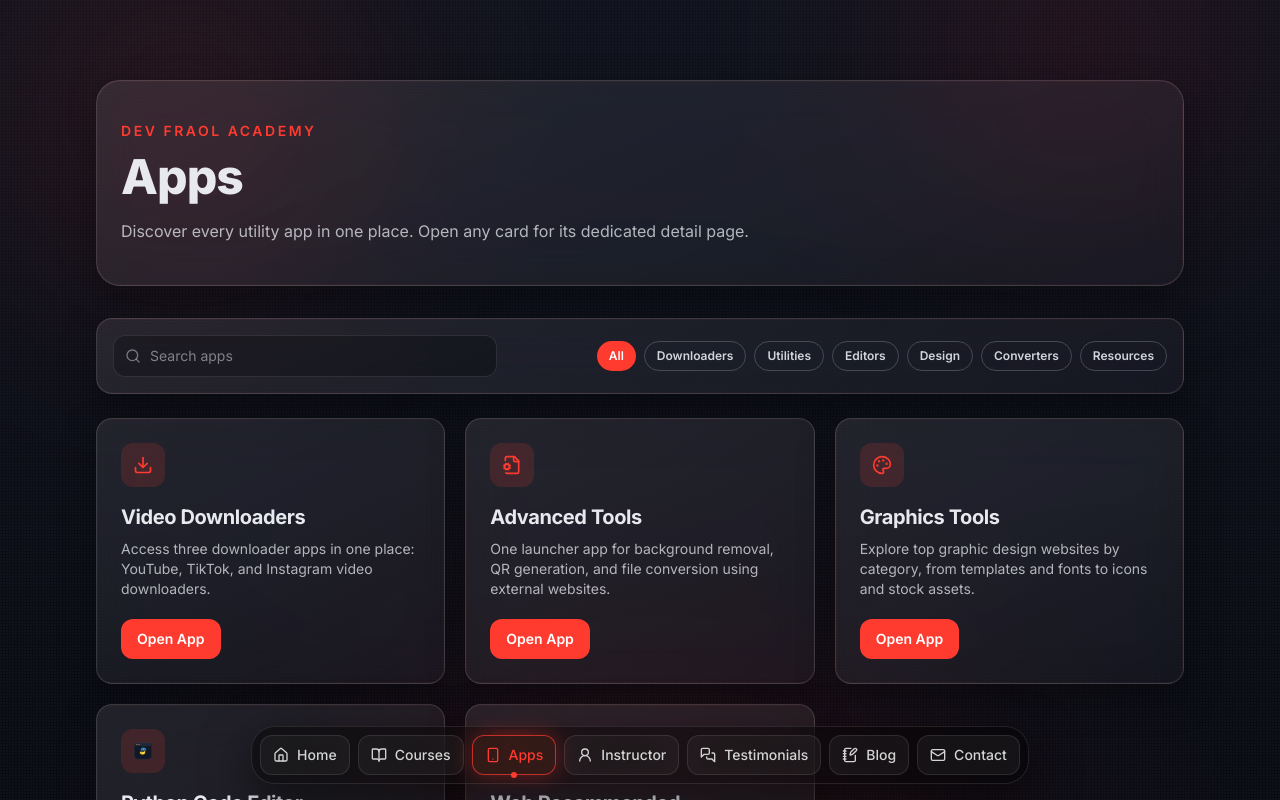
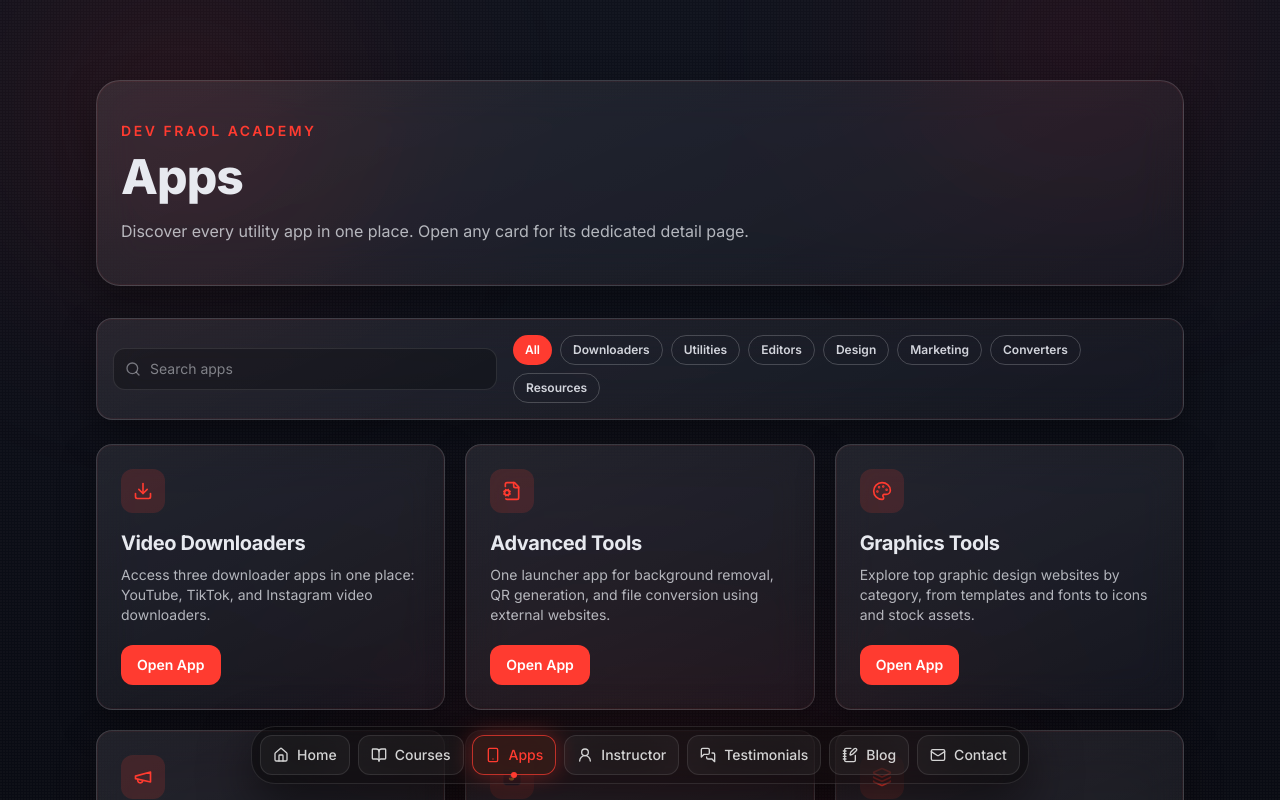
Before and after one commit to Fraol2728/devfraolweb, a React (Vite) app: page /apps in a window 1280 px wide. Shown: the top 800 px of the page. Built offline with nearby package versions, Linux system fonts and the light colour scheme.

Commit message:
Add Digital Marketing Tools app with categorized resources

```diff
--- a/src/data/apps.js
+++ b/src/data/apps.js
@@ -4,6 +4,7 @@ import {
   FileCog,
   Globe,
   Layers3,
+  Megaphone,
   Sparkles,
 } from "lucide-react";
 
@@ -60,6 +61,24 @@ export const appDetailPages = [
     resources: [
       { name: "Web Recommended", link: "/apps/web-recommended" },
       { name: "Advanced Tools", link: "/apps/advanced-tools" },
+    ],
+  },
+  {
+    id: "digital-marketing-tools",
+    route: "/apps/digital-marketing-tools",
+    name: "Digital Marketing Tools",
+    description: "Discover curated marketing websites for content, SEO, analytics, social media, email, and creative assets.",
+    category: "Marketing",
+    icon: Megaphone,
+    features: [
+      "Explore digital marketing resources grouped into practical categories.",
+      "Open trusted external websites in one click.",
+      "Quick access to content, SEO, analytics, social, and email tools.",
+      "Simple launcher layout for faster campaign workflow setup.",
+    ],
+    resources: [
+      { name: "Graphics Tools", link: "/apps/graphics-tools" },
+      { name: "Web Recommended", link: "/apps/web-recommended" },
     ],
   },
   {
--- a/src/features/apps/AppsPage.jsx
+++ b/src/features/apps/AppsPage.jsx
@@ -11,7 +11,7 @@ import { EmptyState } from "@/shared/ui/EmptyState";
 import { PageHeader } from "@/shared/ui/PageHeader";
 import { Section } from "@/shared/ui/Section";
 
-const appCategories = ["All", "Downloaders", "Utilities", "Editors", "Design", "Converters", "Resources"];
+const appCategories = ["All", "Downloaders", "Utilities", "Editors", "Design", "Marketing", "Converters", "Resources"];
 export const AppsPage = () => {
   const { apps: appsCatalog = [], webRecommendations = [], loading, openApp, actionLoading } = useApps();
   const [appQuery, setAppQuery] = useState("");
--- /dev/null
+++ b/src/features/apps/DigitalMarketingTools.jsx
@@ -0,0 +1,203 @@
+import { motion } from "framer-motion";
+import { ArrowUpRight, BarChart3, Megaphone, Search, Send, Sparkles } from "lucide-react";
+
+const marketingCategories = [
+  {
+    id: "content-creation",
+    title: "Content Creation",
+    icon: Sparkles,
+    apps: [
+      {
+        id: "canva",
+        name: "Canva",
+        description: "Create social media posts, infographics, and blog visuals.",
+        link: "https://www.canva.com/",
+      },
+      {
+        id: "copy-ai",
+        name: "Copy.ai",
+        description: "AI-generated marketing copy with a free tier.",
+        link: "https://www.copy.ai/",
+      },
+      {
+        id: "grammarly",
+        name: "Grammarly",
+        description: "Improve writing quality for blogs, ads, and emails.",
+        link: "https://www.grammarly.com/",
+      },
+    ],
+  },
+  {
+    id: "seo-keyword-research",
+    title: "SEO & Keyword Research",
+    icon: Search,
+    apps: [
+      {
+        id: "ubersuggest",
+        name: "Ubersuggest",
+        description: "Keyword research and SEO insights (free version).",
+        link: "https://neilpatel.com/ubersuggest/",
+      },
+      {
+        id: "answer-the-public",
+        name: "AnswerThePublic",
+        description: "Discover trending search queries.",
+        link: "https://answerthepublic.com/",
+      },
+      {
+        id: "google-keyword-planner",
+        name: "Google Keyword Planner",
+        description: "Free keyword research tool from Google Ads.",
+        link: "https://ads.google.com/home/tools/keyword-planner/",
+      },
+    ],
+  },
+  {
+    id: "analytics-tracking",
+    title: "Analytics & Tracking",
+    icon: BarChart3,
+    apps: [
+      {
+        id: "google-analytics",
+        name: "Google Analytics",
+        description: "Website traffic and audience insights.",
+        link: "https://analytics.google.com/",
+      },
+      {
+        id: "google-search-console",
+        name: "Google Search Console",
+        description: "Monitor site performance in search.",
+        link: "https://search.google.com/search-console/",
+      },
+      {
+        id: "hotjar",
+        name: "Hotjar",
+        description: "Heatmaps and user behavior tracking with a free plan.",
+        link: "https://www.hotjar.com/",
+      },
+    ],
+  },
+  {
+    id: "social-media-management",
+    title: "Social Media Management",
+    icon: Megaphone,
+    apps: [
+      {
+        id: "buffer",
+        name: "Buffer",
+        description: "Schedule posts and track engagement.",
+        link: "https://buffer.com/",
+      },
+      {
+        id: "hootsuite",
+        name: "Hootsuite",
+        description: "Basic scheduling and monitoring with a free plan.",
+        link: "https://www.hootsuite.com/",
+      },
+      {
+        id: "later",
+        name: "Later",
+        description: "Instagram/TikTok scheduling and analytics.",
+        link: "https://later.com/",
+      },
+    ],
+  },
+  {
+    id: "email-marketing",
+    title: "Email Marketing",
+    icon: Send,
+    apps: [
+      {
+        id: "brevo",
+        name: "Brevo",
+        description: "Free email campaigns with automation (formerly Sendinblue).",
+        link: "https://www.brevo.com/",
+      },
+      {
+        id: "mailchimp",
+        name: "Mailchimp",
+        description: "Newsletters and marketing automation with a free tier.",
+        link: "https://mailchimp.com/",
+      },
+      {
+        id: "mailerlite",
+        name: "MailerLite",
+        description: "Free email marketing with landing pages.",
+        link: "https://www.mailerlite.com/",
+      },
+    ],
+  },
+  {
+    id: "design-assets-for-marketing",
+    title: "Design & Creative Assets for Marketing",
+    icon: Sparkles,
+    apps: [
+      {
+        id: "unsplash",
+        name: "Unsplash",
+        description: "Free high-quality stock photos.",
+        link: "https://unsplash.com/",
+      },
+      {
+        id: "pexels",
+        name: "Pexels",
+        description: "Free stock images and videos.",
+        link: "https://www.pexels.com/",
+      },
+      {
+        id: "flaticon",
+        name: "Flaticon",
+        description: "Free icons for campaigns.",
+        link: "https://www.flaticon.com/",
+      },
+    ],
+  },
+];
+
+export const DigitalMarketingTools = () => {
+  return (
+    <article className="rounded-2xl border border-border/70 bg-card/45 p-5 backdrop-blur-xl">
+      <h3 className="text-xl font-bold text-foreground">Digital Marketing Tools</h3>
+      <p className="mt-2 text-sm text-foreground/70">Explore categories below. Each app opens the official website in a new tab.</p>
+
+      <div className="mt-5 space-y-5">
+        {marketingCategories.map((category, categoryIndex) => {
+          const CategoryIcon = category.icon;
+
+          return (
+            <section key={category.id} className="rounded-xl border border-border/70 bg-background/30 p-4">
+              <div className="flex items-center gap-2">
+                <span className="inline-flex rounded-lg bg-[#FF3B30]/15 p-2 text-[#FF3B30]">
+                  <CategoryIcon className="h-4 w-4" />
+                </span>
+                <h4 className="text-sm font-semibold text-foreground">{category.title}</h4>
+              </div>
+
+              <div className="mt-3 grid gap-3 md:grid-cols-2 xl:grid-cols-3">
+                {category.apps.map((app, appIndex) => (
+                  <motion.a
+                    key={app.id}
+                    href={app.link}
+                    target="_blank"
+                    rel="noreferrer"
+                    initial={{ opacity: 0, y: 16 }}
+                    animate={{ opacity: 1, y: 0 }}
+                    transition={{ delay: categoryIndex * 0.05 + appIndex * 0.04 }}
+                    className="group rounded-xl border border-border/70 bg-background/35 p-4 transition hover:border-[#FF3B30]/70"
+                  >
+                    <h5 className="text-sm font-semibold text-foreground">{app.name}</h5>
+                    <p className="mt-1 text-xs text-foreground/70">{app.description}</p>
+                    <span className="mt-3 inline-flex items-center gap-1 text-xs font-semibold text-[#FF3B30]">
+                      Open website
+                      <ArrowUpRight className="h-3.5 w-3.5" />
+                    </span>
+                  </motion.a>
+                ))}
+              </div>
+            </section>
+          );
+        })}
+      </div>
+    </article>
+  );
+};
--- a/src/pages/AppDetail.jsx
+++ b/src/pages/AppDetail.jsx
@@ -5,11 +5,13 @@ import { useSeoMeta } from "@/hooks/useSeoMeta";
 import { VideoDownloader } from "@/features/apps/VideoDownloader";
 import { AdvancedTools } from "@/features/apps/AdvancedTools";
 import { GraphicsTools } from "@/features/apps/GraphicsTools";
+import { DigitalMarketingTools } from "@/features/apps/DigitalMarketingTools";
 
 const appComponentMap = {
   "video-downloaders": VideoDownloader,
   "advanced-tools": AdvancedTools,
   "graphics-tools": GraphicsTools,
+  "digital-marketing-tools": DigitalMarketingTools,
 };
 
 export const AppDetail = () => {
```
